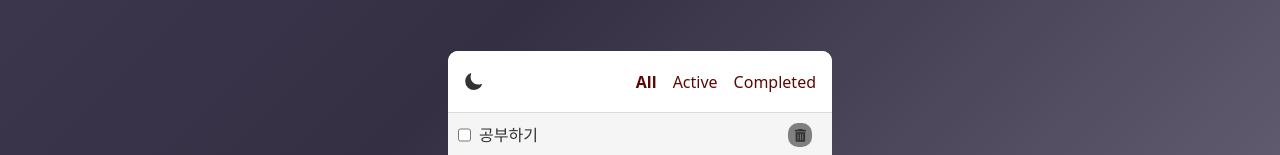
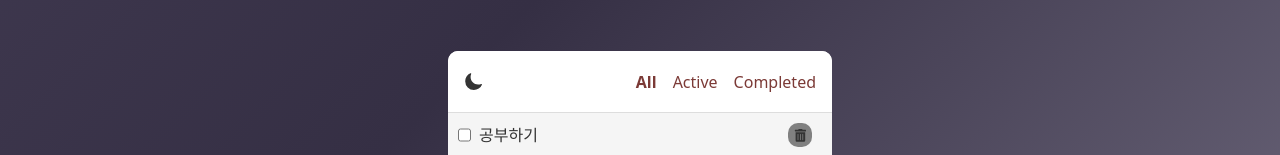
Before and after one commit to CatBread7/todo-app, a React app: page / in a window 1280 px wide. Shown: the part 149-304 px from the top of the page. Built offline with nearby package versions, Linux system fonts and the light colour scheme; the HTML template or start-up script is replaced by a standard one.

Commit message:
style: tab opacity 0.8로 수정

```diff
--- a/src/App.css
+++ b/src/App.css
@@ -105,6 +105,10 @@ body.dark-mode {
 .todo-tab {
   color: var(--tab-text-color);
   text-align: center;
+  opacity: 0.8;
+}
+.todo-tab:hover {
+  opacity: 1;
 }
 
 .todo-body {
```
